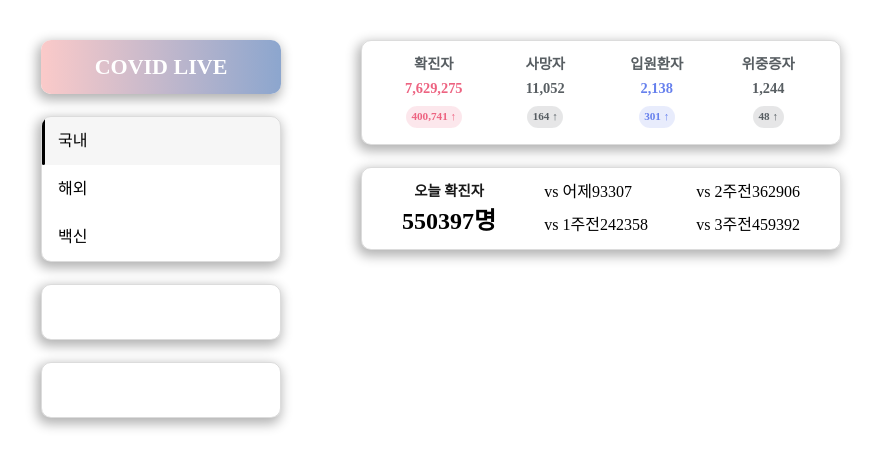
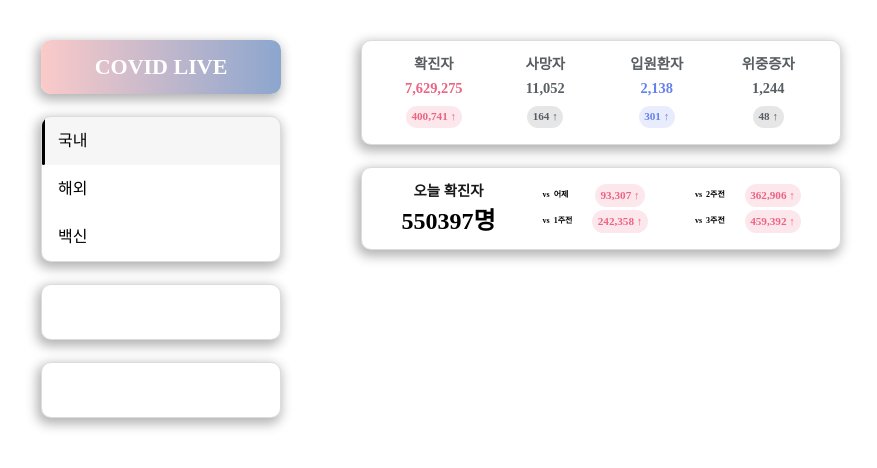
Before and after one commit to GwonM/covid-live, a React (Create React App) app: page / in a window 1280 px wide. Shown: the top 468 px of the page, without its empty margins (199-1076 px from the left). Built offline with nearby package versions, Linux system fonts and the light colour scheme; no server answers.

Commit message:
오늘 확진자 현황판 추가

```diff
--- a/src/components/Main/TodayVsState/index.tsx
+++ b/src/components/Main/TodayVsState/index.tsx
@@ -1,5 +1,6 @@
 import React from "react";
 import * as S from "./style";
+import { redHex, redRGB } from "../../../Common";
 
 type Props = {
     date: string;
@@ -9,8 +10,10 @@ type Props = {
 export default function TodayVsState(props: Props): JSX.Element {
     return (
         <S.Box>
-            <span>vs {props.date}</span>
-            <span>{props.vsCount}</span>
+            <S.date style={{ fontSize: "0.5rem" }}>{props.date}</S.date>
+            <S.vsCount ColorHEX={redHex} colorRGB={redRGB}>
+                {props.vsCount.toLocaleString()} ↑
+            </S.vsCount>
         </S.Box>
     );
 }
--- a/src/components/Main/TodayVsState/style.ts
+++ b/src/components/Main/TodayVsState/style.ts
@@ -1,5 +1,39 @@
 import styled from "styled-components";
 
-const Box = styled.div``;
+type props = {
+    ColorHEX: string;
+    colorRGB: string;
+};
 
-export { Box };
+const Box = styled.div`
+    display: flex;
+    gap: 0.6rem;
+    align-items: center;
+`;
+
+const date = styled.div`
+    &::before {
+        content: "vs";
+        margin-right: 0.25rem;
+    }
+    font-weight: 700;
+    font-size: 0.75rem;
+    min-width: 2.5rem;
+    max-width: 2.5rem;
+`;
+
+const vsCount = styled.p<props>`
+    font-size: 0.7rem;
+    opacity: 0.9;
+    white-space: nowrap;
+    font-weight: bold;
+    border-radius: 35px;
+    width: fit-content;
+    padding: 0.35rem;
+    margin: 0 auto;
+
+    color: ${(props) => props.ColorHEX};
+    background-color: rgba(${(props) => props.colorRGB}, 0.15);
+`;
+
+export { Box, date, vsCount };
--- a/src/components/Main/TotalInfo/style.ts
+++ b/src/components/Main/TotalInfo/style.ts
@@ -29,12 +29,6 @@ const TotalCount = styled.p<props>`
     color: ${(props) => props.ColorHEX};
 `;
 
-const IncDevWrap = styled.div<props>`
-    color: ${(props) => props.ColorHEX};
-    opacity: 0.2;
-    border-radius: 35px;
-`;
-
 const IncDec = styled.p<props>`
     font-size: 0.7rem;
     opacity: 0.9;
@@ -49,4 +43,4 @@ const IncDec = styled.p<props>`
     background-color: rgba(${(props) => props.colorRGB}, 0.15);
 `;
 
-export { Box, Name, TotalCount, IncDec, IncDevWrap };
+export { Box, Name, TotalCount, IncDec };
```
